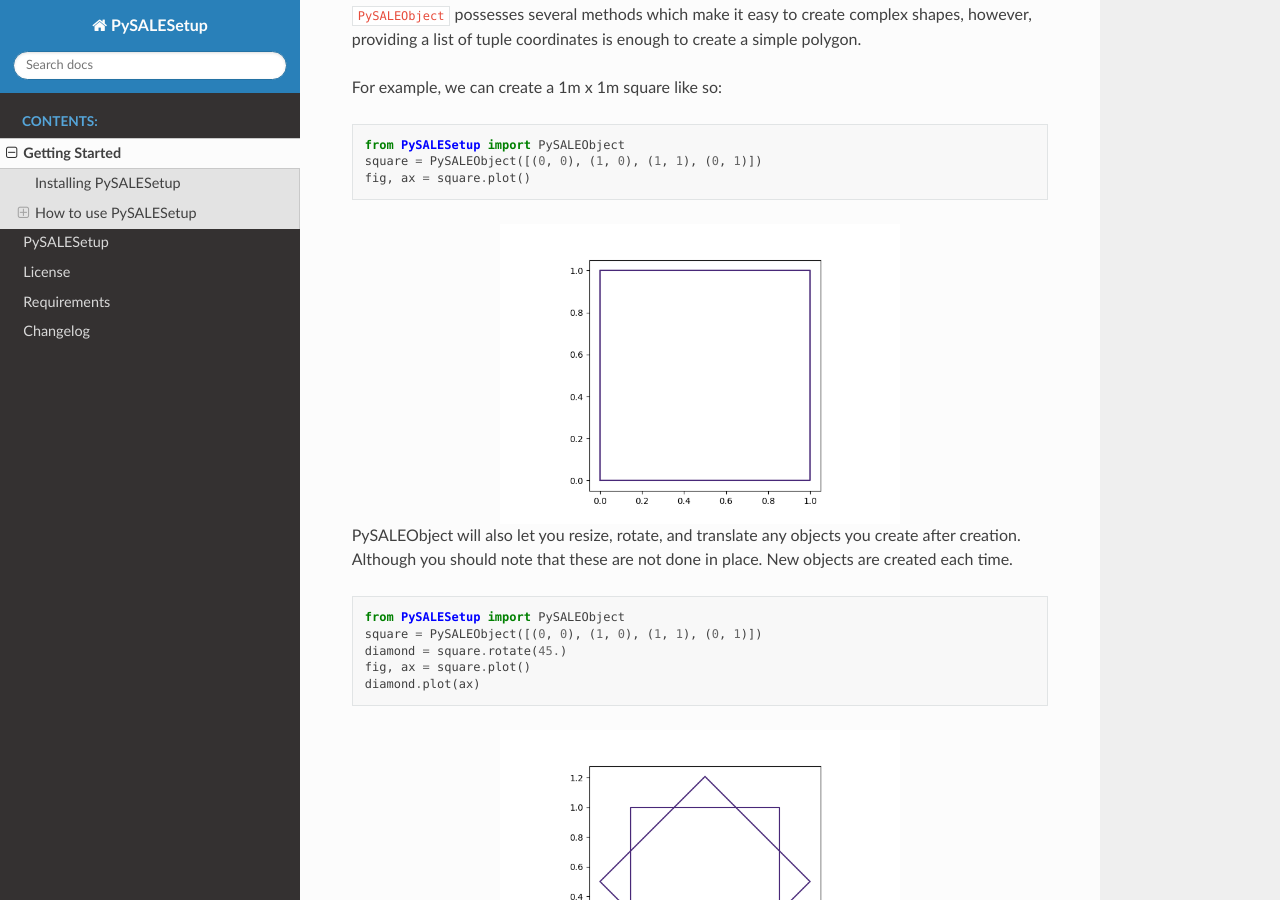
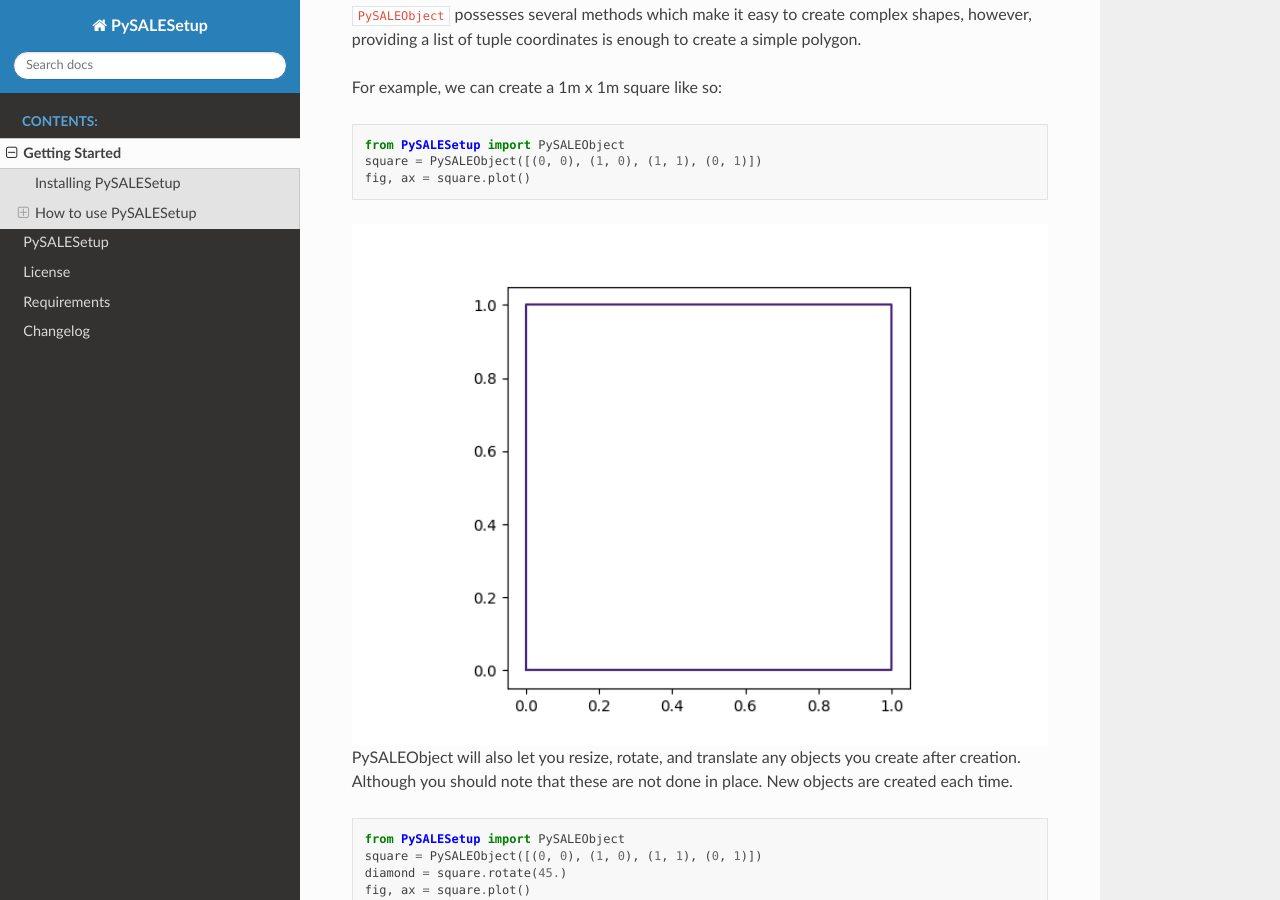
Before and after one commit to jgd10/PySALESetup, a Sphinx documentation site: the page built from docs/source/getting_started.rst, in a window 1280 px wide and 900 px high, scrolled down 939 px. Built offline with Sphinx 7.4.7 and the Read the Docs theme 2.0.0, drawn with Linux system fonts in a browser that asks for light colours.

Commit message:
increased size of all images

```diff
--- a/docs/source/getting_started.rst
+++ b/docs/source/getting_started.rst
@@ -49,7 +49,7 @@ For example, we can create a 1m x 1m square like so:
 
 .. image:: https://raw.githubusercontent.com/jgd10/PySALESetup/main/docs/source/media/square_example.png
     :align: center
-    :width: 400
+    :width: 700
     :alt: Square example
 
 PySALEObject will also let you resize, rotate, and translate any objects you create after creation.
@@ -65,7 +65,7 @@ Although you should note that these are not done in place. New objects are creat
 
 .. image:: https://raw.githubusercontent.com/jgd10/PySALESetup/main/docs/source/media/square_diamond_example.png
     :align: center
-    :width: 400
+    :width: 700
     :alt: Rotated square example
 
 PySALEObject also includes several class methods that allow for the creation of common shapes
@@ -91,7 +91,7 @@ of the object.
 
 .. image:: https://raw.githubusercontent.com/jgd10/PySALESetup/main/docs/source/media/ellipse_example.png
     :align: center
-    :width: 400
+    :width: 700
     :alt: Ellipse example
 
 Note on circles in PySALESetup
@@ -136,7 +136,7 @@ As such, you can do things like this:
 
 .. image:: https://raw.githubusercontent.com/jgd10/PySALESetup/main/docs/source/media/rotation_children_example.png
     :align: center
-    :width: 400
+    :width: 700
     :alt: Rotation of children example
 
 or this
@@ -156,7 +156,7 @@ or this
 
 .. image:: https://raw.githubusercontent.com/jgd10/PySALESetup/main/docs/source/media/resize_children_example.png
     :align: center
-    :width: 400
+    :width: 700
     :alt: Resize of children example
 
 
@@ -188,7 +188,7 @@ circles all of the same size.
 
 .. image:: https://raw.githubusercontent.com/jgd10/PySALESetup/main/docs/source/media/fill_domain_example.png
     :align: center
-    :width: 400
+    :width: 700
     :alt: domain fill example
 
 It is not always possible to achieve the specified threshold fill percent, but you can set the
@@ -229,7 +229,7 @@ The equivalent radius is the radius of a circle with the same area as the grain
 
 .. image:: https://raw.githubusercontent.com/jgd10/PySALESetup/main/docs/source/media/fill_rectangles_domain_example.png
     :align: center
-    :width: 400
+    :width: 700
     :alt: squares domain fill example
 
 Grains generated like this will *always* be generated entirely within the parent object.
@@ -272,7 +272,7 @@ So to take our earlier example and add an impactor as well as materials and velo
 
 .. image:: https://raw.githubusercontent.com/jgd10/PySALESetup/main/docs/source/media/simple_model_example.png
     :align: center
-    :width: 400
+    :width: 700
     :alt: simple model example
 
 You can see that the material numbers are reflected in the plots as well!
@@ -339,7 +339,7 @@ With this in mind lets create a mesh for our example from the previous section.
 
 .. image:: https://raw.githubusercontent.com/jgd10/PySALESetup/main/docs/source/media/simple_mesh_example.png
     :align: center
-    :width: 400
+    :width: 700
     :alt: simple mesh example
 
 There is a ``plot_velocities`` method as well.
```
